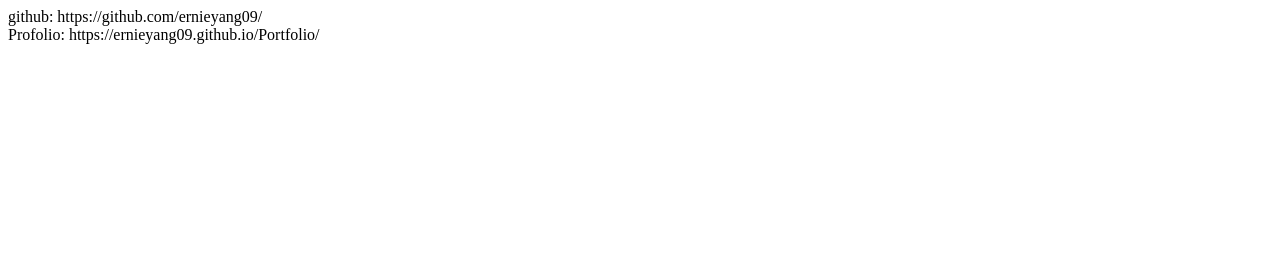
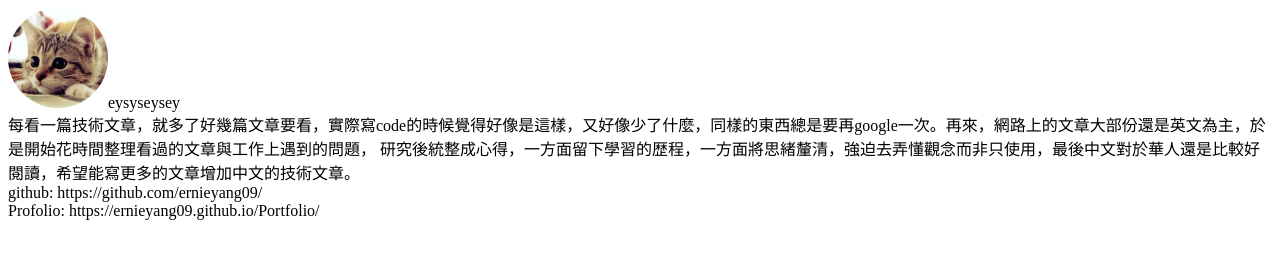
Before and after one commit to ernieyang09/ernieyang09.github.io, a Gatsby site: page /about in a window 1280 px wide. Built offline with nearby package versions, Linux system fonts and the light colour scheme; Gatsby itself is replaced by a stand-in of ours.

Commit message:
no message

```diff
--- /dev/null
+++ b/src/pages/about/about.scss
@@ -0,0 +1,13 @@
+.about {
+  .profile * {
+    display: inline-block;
+  }
+
+  .avatar {
+    width: 100px;
+    height: 100px;
+    background: url('./avatar.jpeg')  no-repeat center center;
+    background-size: cover;
+    border-radius: 150px;
+  }
+}
--- a/src/pages/about/index.jsx
+++ b/src/pages/about/index.jsx
@@ -2,11 +2,21 @@ import React from "react"
 import Link from "gatsby-link"
 import Helmet from "react-helmet"
 
+import './about.scss';
+
 export default class About extends React.Component {
   render() {
     return (
-      <div className='content-container'>
-
+      <div className='about content-container'>
+        <div className='profile'>
+          <div className='avatar' />
+          <div className='divide' />
+          <div className='description'>
+            eysyseysey
+          </div>
+        </div>
+        每看一篇技術文章，就多了好幾篇文章要看，實際寫code的時候覺得好像是這樣，又好像少了什麼，同樣的東西總是要再google一次。再來，網路上的文章大部份還是英文為主，於是開始花時間整理看過的文章與工作上遇到的問題，
+        研究後統整成心得，一方面留下學習的歴程，一方面將思緒釐清，強迫去弄懂觀念而非只使用，最後中文對於華人還是比較好閱讀，希望能寫更多的文章增加中文的技術文章。
         <div>github: https://github.com/ernieyang09/</div>
         <div>Profolio: https://ernieyang09.github.io/Portfolio/</div>
       </div>
```
Also changed, not shown: src/pages/about/avatar.jpeg (added).
